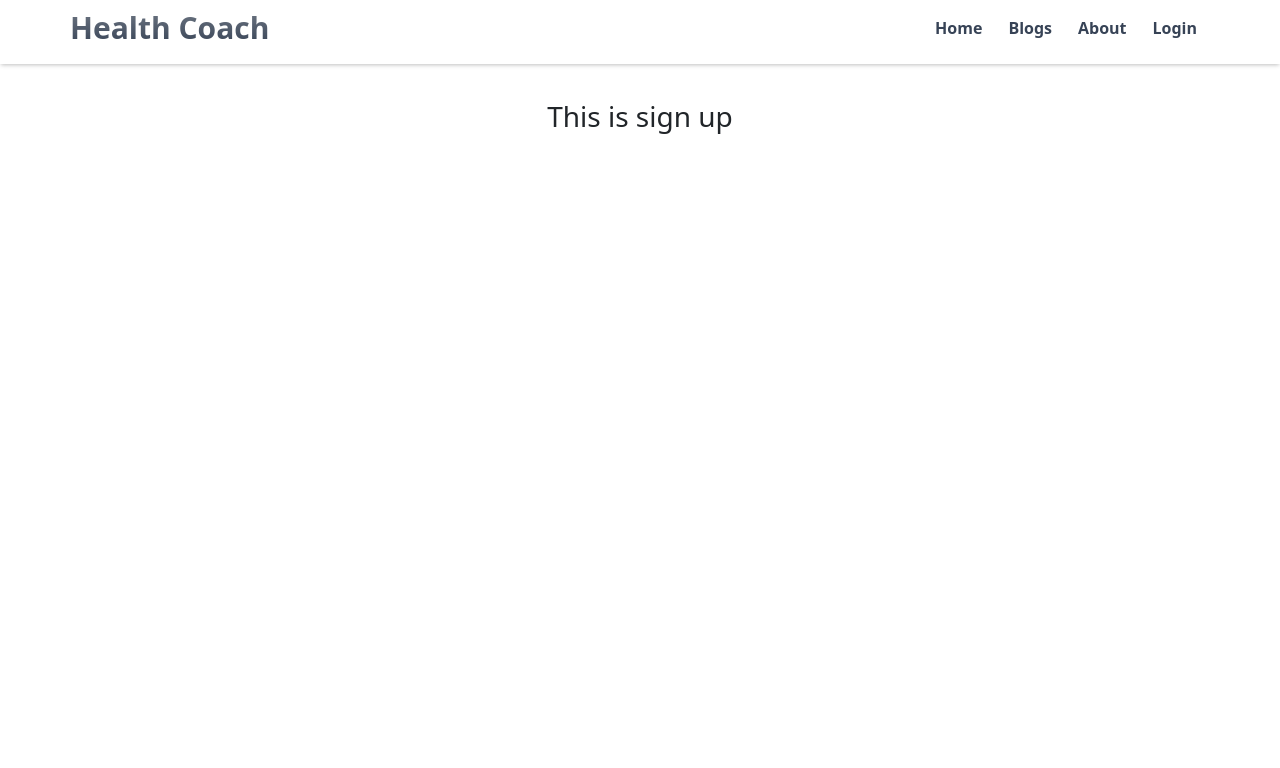
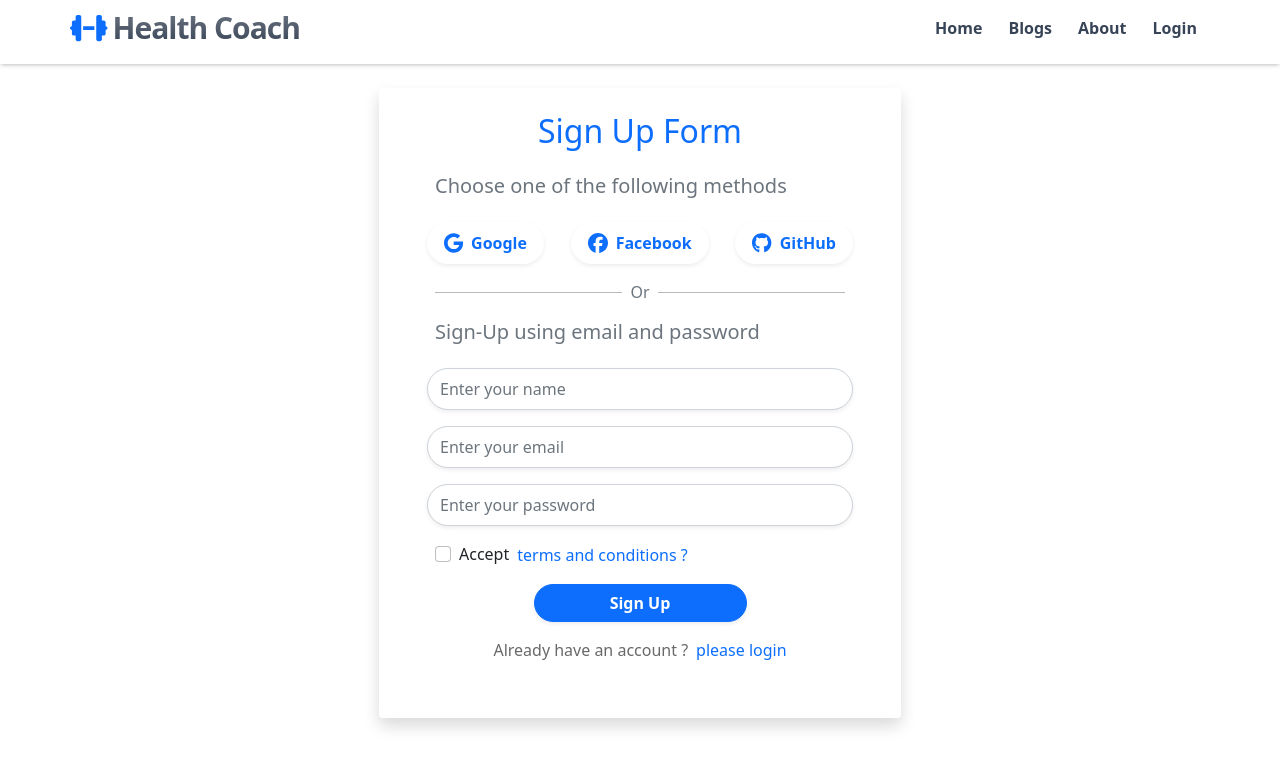
Before and after one commit to TouhidZaman/health-coach-client, a React (Create React App) app: page /sign-up in a window 1280 px wide. Shown: the top 768 px of the page. Built offline with nearby package versions, Linux system fonts and the light colour scheme.

Commit message:
Sign Up form added and UI adjusted

```diff
--- a/public/index.html
+++ b/public/index.html
@@ -24,7 +24,7 @@
       work correctly both with client-side routing and a non-root public URL.
       Learn how to configure a non-root public URL by running `npm run build`.
     -->
-    <title>Fitness Master -  your personal fitness buddy</title>
+    <title>Health Coach -  your personal gym buddy</title>
   </head>
   <body>
     <noscript>You need to enable JavaScript to run this app.</noscript>
--- a/src/components/Layout/Navigation/NavigationItems/NavigationItems.module.css
+++ b/src/components/Layout/Navigation/NavigationItems/NavigationItems.module.css
@@ -31,11 +31,11 @@
 .NavigationItem a:hover,
 .NavigationItem a:active,
 .NavigationItem a.activeStyle {
-   color: white;
+   color: #007BFF;
    /* background-color: #0973b9; */
    text-decoration: none;
-   background-color: #444f5f8f;
-   border-bottom: 4px solid goldenrod;
+   background-color: #444f5f31;
+   border-bottom: 4px solid #007BFF;
 }
 
 /* Adjustments For Mobile view  */
@@ -53,14 +53,14 @@
    .NavigationItem a {
       padding: 5px 10px;
       border-bottom: 1px solid gray;
-      color: #8f5c2c;
+      /* color: #8f5c2c; */
    }
 
    .NavigationItem a:hover,
    .NavigationItem a:active,
    .NavigationItem a.activeStyle {
-      color: #374356;
-      border-bottom: 1px solid orange;
+      color: #007bff;
+      border-bottom: 1px solid #007BFF;
       background: none;
    }
 }
--- a/src/components/Layout/pages/Auth/Login/Login.js
+++ b/src/components/Layout/pages/Auth/Login/Login.js
@@ -21,9 +21,9 @@ const Login = () => {
       setValidated(true);
    };
    return (
-      <section id="sign-up" className={`container py-3 py-md-4 px-md-5`}>
+      <section id="login" className={`container py-3 py-md-4 px-md-5`}>
          <div className="shadow rounded p-4 px-md-5 col-12 col-md-8 col-lg-6 mx-auto">
-            <h2 className="mb-4 text-center">Please Login !!!</h2>
+            <h2 className="mb-4 text-center text-primary">Login Form</h2>
             <SocialAuth />
             <div className="manual-login">
                <h5 className="ps-2 mb-4 text-secondary">Login using email and password</h5>
--- a/src/components/Layout/pages/Auth/SignUp/SignUp.js
+++ b/src/components/Layout/pages/Auth/SignUp/SignUp.js
@@ -1,11 +1,106 @@
-import React from "react";
-import classes from "./SignUp.module.css";
+import React, { useRef, useState } from "react";
+import { Button, Form } from "react-bootstrap";
+import { Link } from "react-router-dom";
+import SocialAuth from "../SocialAuth/SocialAuth";
+// import classes from "./SignUp.module.css";
 
 const SignUp = () => {
+   const nameRef = useRef("");
+   const emailRef = useRef("");
+   const passwordRef = useRef("");
+   const [validated, setValidated] = useState(false);
+
+   const handleUserSignUp = (event) => {
+      const form = event.currentTarget;
+      event.preventDefault();
+      if (form.checkValidity() === false) {
+         event.stopPropagation();
+      } else {
+         console.log("name: ", nameRef.current.value);
+         console.log("email: ", emailRef.current.value);
+         console.log("password: ", passwordRef.current.value);
+      }
+      setValidated(true);
+   };
    return (
-      <div className={classes.signUp}>
-         <h3>This is sign up</h3>
-      </div>
+      <section id="sign-up" className={`container py-3 py-md-4 px-md-5`}>
+         <div className="shadow rounded p-4 px-md-5 col-12 col-md-8 col-lg-6 mx-auto">
+            <h2 className="mb-4 text-center text-primary">Sign Up Form</h2>
+            <SocialAuth />
+            <div className="manual-login">
+               <h5 className="ps-2 mb-4 text-secondary">Sign-Up using email and password</h5>
+               <Form noValidate validated={validated} onSubmit={handleUserSignUp}>
+                  <Form.Group className="mb-3" controlId="formBasicName">
+                     <Form.Control
+                        ref={nameRef}
+                        required
+                        className="rounded-pill py-2 shadow-sm"
+                        type="text"
+                        placeholder="Enter your name"
+                     />
+                     <Form.Control.Feedback type="invalid" className="ps-2">
+                        Name is required!
+                     </Form.Control.Feedback>
+                  </Form.Group>
+                  <Form.Group className="mb-3" controlId="formBasicEmail">
+                     <Form.Control
+                        ref={emailRef}
+                        required
+                        className="rounded-pill py-2 shadow-sm"
+                        type="email"
+                        placeholder="Enter your email"
+                     />
+                     <Form.Control.Feedback type="invalid" className="ps-2">
+                        Email is required!
+                     </Form.Control.Feedback>
+                  </Form.Group>
+
+                  <Form.Group className="mb-3" controlId="formBasicPassword">
+                     <Form.Control
+                        ref={passwordRef}
+                        required
+                        className="rounded-pill py-2 shadow-sm"
+                        type="password"
+                        placeholder="Enter your password"
+                     />
+                     <Form.Control.Feedback type="invalid" className="ps-2">
+                        Password is required!
+                     </Form.Control.Feedback>
+                  </Form.Group>
+                  <Form.Group
+                     className="mb-3 ps-2 d-flex align-items-center"
+                     controlId="formBasicCheckbox"
+                  >
+                     <Form.Check type="checkbox" label="Accept" required/>
+                     <span className="ps-2">
+                        <Link
+                           className="text-primary text-decoration-none"
+                           to={"/terms"}
+                        >
+                           terms and conditions ?
+                        </Link>
+                     </span>
+                  </Form.Group>
+                  <Button
+                     variant="primary"
+                     className="fw-bold rounded-pill shadow-sm d-block mx-auto w-50"
+                     type="submit"
+                  >
+                     Sign Up
+                  </Button>
+               </Form>
+               <p className="text-center py-3">
+                  Already have an account ?
+                  <Link
+                     className="text-primary ps-2 text-decoration-none"
+                     to={"/login"}
+                  >
+                     please login
+                  </Link>
+               </p>
+            </div>
+         </div>
+      </section>
    );
 };
 
--- a/src/components/Layout/pages/Auth/SocialAuth/SocialAuth.js
+++ b/src/components/Layout/pages/Auth/SocialAuth/SocialAuth.js
@@ -36,9 +36,10 @@ const SocialAuth = () => {
             </button>
          </div>
          <div className="py-3 mx-2 d-flex align-items-center">
-            <div className="border-bottom border-secondary w-50"></div>
-            <span className="px-2">Or</span>
-            <div className="border-bottom border-secondary w-50"></div>
+         {/* style={{borderBottom: '1px solid gray'}} */}
+            <div  className="opacity-50 border-bottom border-secondary w-50"></div>
+            <span className="px-2 text-secondary">Or</span>
+            <div className="opacity-50 border-bottom border-secondary w-50"></div>
          </div>
       </div>
    );
--- a/src/components/Logo/Logo.js
+++ b/src/components/Logo/Logo.js
@@ -1,3 +1,5 @@
+import { faDumbbell } from "@fortawesome/free-solid-svg-icons";
+import { FontAwesomeIcon } from "@fortawesome/react-fontawesome";
 import React from "react";
 import { Link } from "react-router-dom";
 import classes from "./Logo.module.css";
@@ -5,7 +7,10 @@ import classes from "./Logo.module.css";
 const Logo = ({ size }) => {
    return (
       <h1 className={classes.logo} style={{ fontSize: size }}>
-         <Link to="/">Health Coach</Link>
+         <Link to="/">
+            <FontAwesomeIcon icon={faDumbbell} />
+            <span>Health Coach</span>
+         </Link>
       </h1>
    );
 };
--- a/src/components/Logo/Logo.module.css
+++ b/src/components/Logo/Logo.module.css
@@ -7,4 +7,8 @@
    background-clip: text;
    -webkit-background-clip: text;
    -webkit-text-fill-color: transparent;
+   letter-spacing: -1px;
 }
+.logo span {
+   padding-left: 5px;
+}
```
Also changed, not shown: 1 other file (tests, documents, lock files or other folders).
